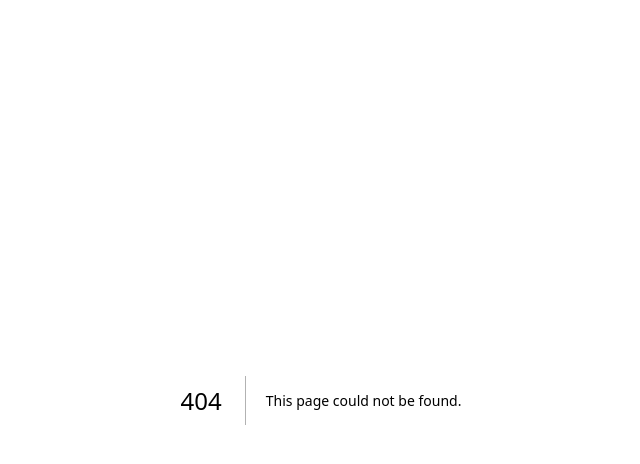
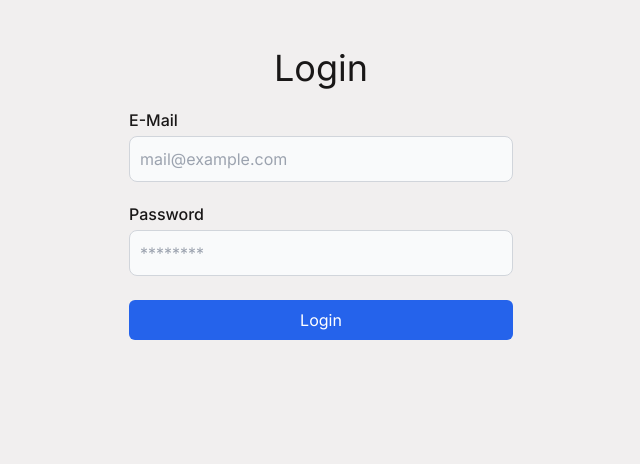
Before and after one commit to mariskoch/TimeTracking, a Next.js app: page /login in a window 1280 px wide. Before the commit this address had no page. Shown: the top 464 px of the page, without its empty margins (319-959 px from the left). Built offline with nearby package versions, Linux system fonts and the light colour scheme.

Commit message:
login and register ui working

```diff
--- a/app/api/auth/[...nextauth]/options.ts
+++ b/app/api/auth/[...nextauth]/options.ts
@@ -4,6 +4,9 @@ import {prisma} from "@/client";
 import bcrypt from "bcrypt";
 
 export const options: NextAuthOptions = {
+    pages: {
+        signIn: "/login",
+    },
     callbacks: {
         jwt({token, user}) {
             if (user) {
--- /dev/null
+++ b/app/login/page.tsx
@@ -0,0 +1,57 @@
+'use client';
+
+import React, {useState} from "react";
+import CustomInput from "@/components/CustomInput";
+import {signIn} from "next-auth/react";
+import {useRouter} from "next/navigation";
+import Feedback, {FeedbackProps} from "@/components/Feedback";
+
+const loginPage = () => {
+    const [feedback, setFeedback] = useState<FeedbackProps>();
+    const router = useRouter();
+
+    const submitHandler = async (e: React.FormEvent<HTMLFormElement>) => {
+        e.preventDefault();
+
+        const data = Object.fromEntries(new FormData(e.target as HTMLFormElement));
+
+        signIn('credentials', {
+            email: data['E-Mail'],
+            password: data['Password'],
+            redirect: false,
+        })
+            .then((res) => {
+                console.log(res);
+                if (res?.ok) {
+                    console.log('redirecting')
+                    router.push('/');
+                } else {
+                    setFeedback({
+                        state: 'Error',
+                        message: 'Invalid credentials.'
+                    });
+                }
+            });
+    }
+
+    return (
+        <div className='flex flex-col items-center h-screen'>
+            <div className='w-full sm:w-96 px-6 sm:px-0'>
+                <div className='flex items-center justify-center text-4xl mt-12 mb-3 w-full'>
+                    Login
+                </div>
+                <form onSubmit={submitHandler}>
+                    <CustomInput label={'E-Mail'} placeholder={'mail@example.com'} type={'email'}></CustomInput>
+                    <CustomInput label={'Password'} placeholder={'********'} type={'password'}></CustomInput>
+                    <button type='submit' className='bg-blue-600 text-white w-full mt-6 py-2 rounded-md'>Login
+                    </button>
+                </form>
+                {feedback && (
+                    <Feedback message={feedback.message} state={feedback.state}></Feedback>
+                )}
+            </div>
+        </div>
+    )
+}
+
+export default loginPage;
--- a/app/page.tsx
+++ b/app/page.tsx
@@ -94,6 +94,10 @@ export default function Home() {
                 <button className={'bg-gray-800 text-white rounded-md w-full mt-5 py-2 flex justify-center'}
                         onClick={() => signOut({callbackUrl: '/'})}>Sign Out
                 </button>
+                <div className='w-full flex flex-col items-center justify-center'>
+                    <Link href='/register'
+                          className='bg-blue-900 text-white rounded-md w-full mt-5 py-2 flex justify-center'>Register</Link>
+                </div>
             </div>
         </div>
     )
--- /dev/null
+++ b/components/AuthProvider.tsx
@@ -0,0 +1,14 @@
+'use client';
+
+import React from "react";
+import {SessionProvider} from "next-auth/react";
+
+const AuthProvider = ({children}: {children: React.ReactNode}) => {
+    return (
+        <SessionProvider>
+            {children}
+        </SessionProvider>
+    )
+}
+
+export default AuthProvider;
```
Also changed, not shown: app/layout.tsx (+6 -3 lines).
